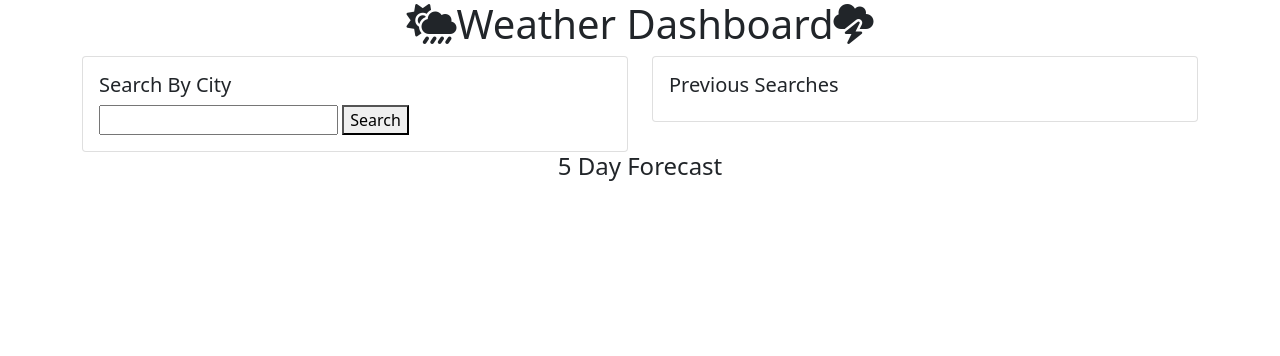
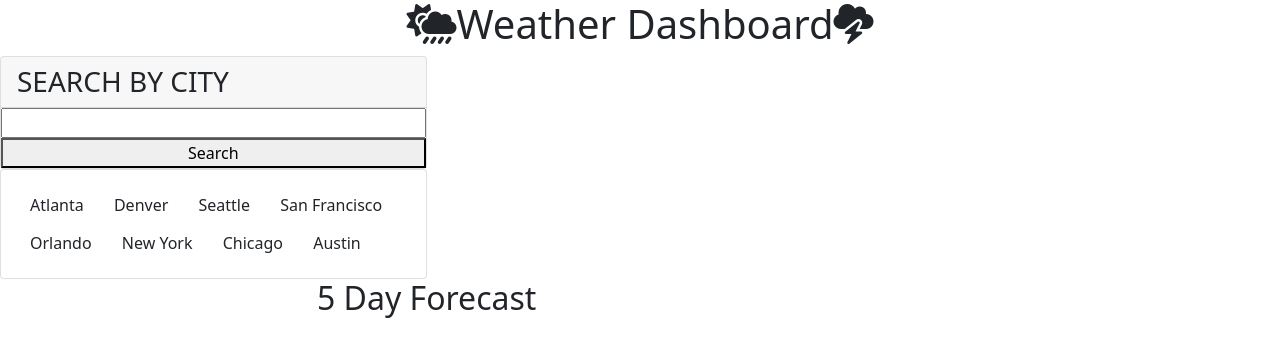
Before and after one commit to savitamanchanda/city_weather_app, a plain HTML site: page index.html in a window 1280 px wide. Drawn offline with nearby package versions, Linux system fonts and the light colour scheme.

Commit message:
added some changes to html

```diff
--- a/index.html
+++ b/index.html
@@ -4,6 +4,7 @@
 <head>
   <meta charset="UTF-8">
   <meta name="viewport" content="width=device-width, initial-scale=1.0">
+  <meta http-equiv="X-UA-Compatible" content="ie=edge">
   <link rel="stylesheet" href="style.css">
   <link rel="stylesheet" href="https://cdn.jsdelivr.net/npm/bootstrap@5.1.3/dist/css/bootstrap.min.css">
   <script
@@ -16,40 +17,37 @@
 
 </head>
 
-<body>
-    <header>
+<body class="flex-column min-100-vh">
+    <header class="hero">
         <h1><i class="fa-solid fa-cloud-sun-rain"></i></i>Weather Dashboard<i class="fa-solid fa-cloud-bolt"></i></h1>
     </header>
-<main>
-    <section>
-        <div class="container">
-            <div class="row">
-                <div class="col-sm-6">
-                  <div class="card">
-                    <div class="card-body">
-                      <h5 class="card-title">Search By City</h5>
+<main class="flex-row justify-space-between">
+        <div class="col-12 col-md-4">
+            <div class="card">
+                <h3 class="card-header text-uppercase">Search By City</h3>
                       <input id="city" type="text"></input>
                       <button id="search">Search</button>
+                  </div>
+
+                  <div class="card" id="previous">
+                    <div id="previous-buttons" class="card-body">
+                        <button data-city="atlanta" class="btn">Atlanta</button>
+                        <button data-city="denver" class="btn">Denver</button>
+                        <button data-city="seattle" class="btn">Seattle</button>
+                        <button data-city="san_francisco" class="btn">San Francisco</button>
+                        <button data-city="orlando" class="btn">Orlando</button>
+                        <button data-city="new_york" class="btn">New York</button>
+                        <button data-city="chicago" class="btn">Chicago</button>
+                        <button data-city="austin" class="btn">Austin</button>
                     </div>
                   </div>
                 </div>
-                <div class="col-sm-6">
-                  <div class="card" id="previous">
-                    <div class="card-body">
-                      <h5 class="card-title">Previous Searches
-                      </h5>
-                    </div>
-                  </div>
-                </div>
-              </div>
-        </div>
-    </section>
-    <section>
-        <div class="container">
-            <h4>5 Day Forecast <span id="city-search-term"></span></span></h4>
+
+        <div class="col-12 col-md-8">
+            <h2 class="subtitle">5 Day Forecast <span id="city-search-term"></span></h2>
             <div id="forecast-container" class="list-group"></div>
         </div>
-    </section>
+
 </main>
 
 <script src="./script.js"></script>
--- a/script.js
+++ b/script.js
@@ -2,8 +2,8 @@ var cityInput = document.getElementById('city');
 var forecast = document.getElementById('forecast-container');
 var citySearch = document.getElementById('city-search-term');
 var search_btn = document.getElementById('search');
-var previousTitle = document.getElementById('previous');
-var previousBtn = document.getElementsByClassName('previous_btn');
+var previousButtonsEL = document.querySelector('#previous-buttons');
+
 var long;
 var lat;
 var previousCity;
@@ -15,7 +15,6 @@ var searchHandler = function (event) {
     localStorage.setItem("city",city);
 if (city) {
     getCityname(city);
-    //displayPrevious(city)
 
     forecast.textContent = '';
     cityInput.value = '';
@@ -107,15 +106,4 @@ var displayForecast = function (list) {
     }
 };
 
-/*var displayPrevious = function(city) {
-    previousCity = localStorage.getItem("city");
-
-    var previous = document.createElement('button');
-    previous.classList = 'previous_btn'
-    previous.textContent = previousCity;
-
-    previousTitle.appendChild(previous);
-    previousBtn.addEventListener('click', previousClicked);
-}*/
-
 search_btn.addEventListener('click', searchHandler);
--- a/style.css
+++ b/style.css
@@ -2,6 +2,6 @@ header {
     text-align: center;
 }
 
-h4{
+h2{
     text-align: center;
 }
```
